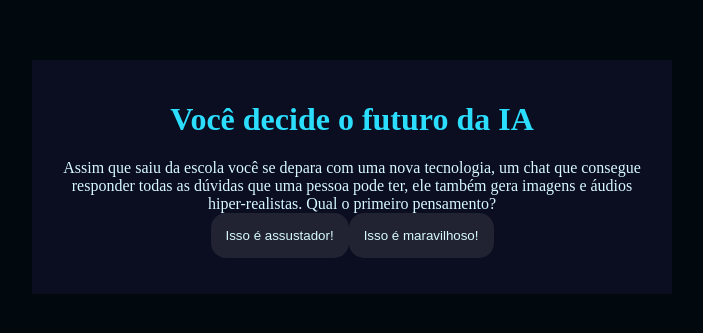
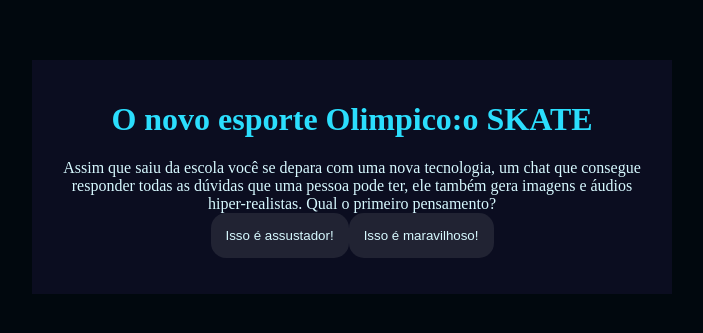
Before and after one commit to jhonPedroo/ia, a plain HTML site: page index.html in a window 1280 px wide. Shown: the part 231-564 px from the top of the page, without its empty margins (288-991 px from the left). Drawn offline with Linux system fonts and the light colour scheme.

Commit message:
Add files via upload

```diff
--- a/index.html
+++ b/index.html
@@ -8,7 +8,7 @@
 </head>
 <body>
     <div class="caixa-principal">
-        <h1>Você decide o futuro da IA</h1>
+        <h1>O novo esporte Olimpico:o SKATE</h1>
         <div class="caixa-perguntas"></div>
         <div class="caixa-alternativas"></div>
         <div class="caixa-resultado">
```
